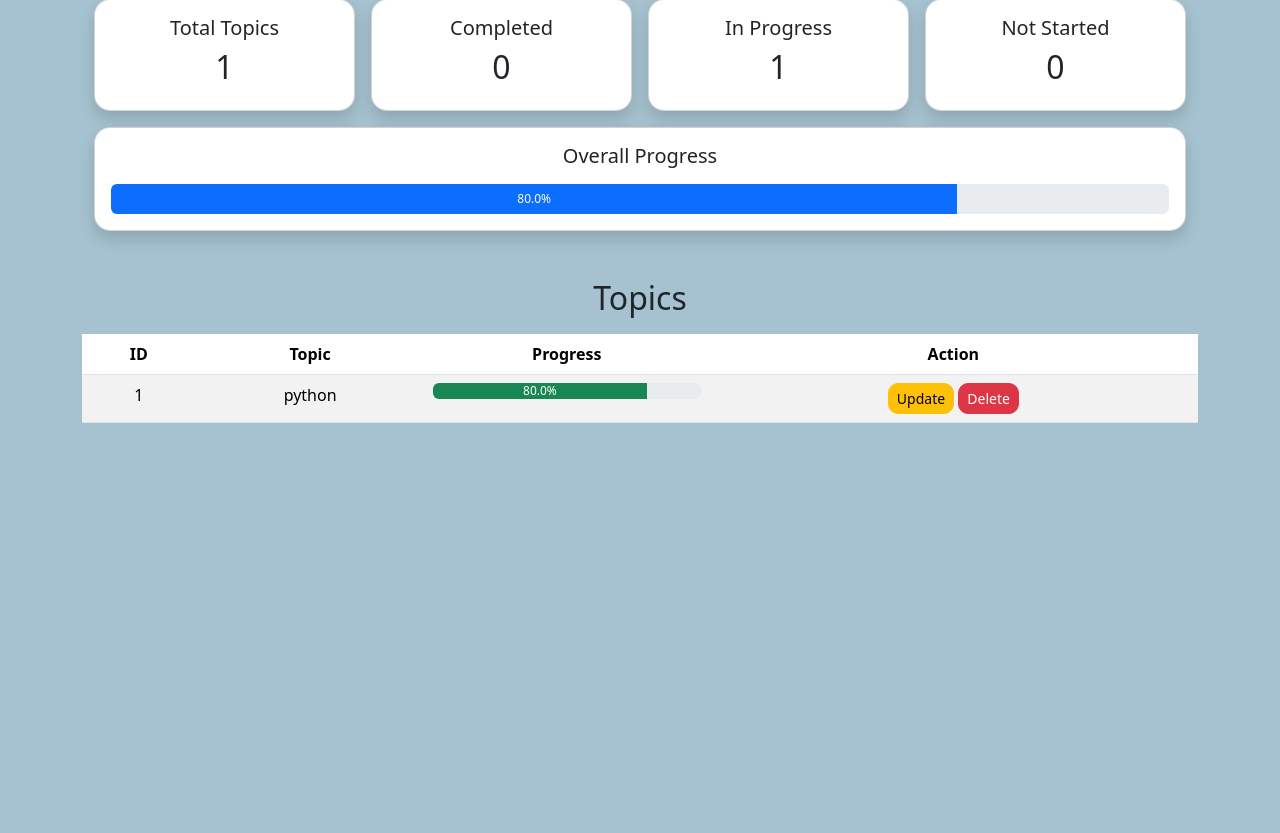
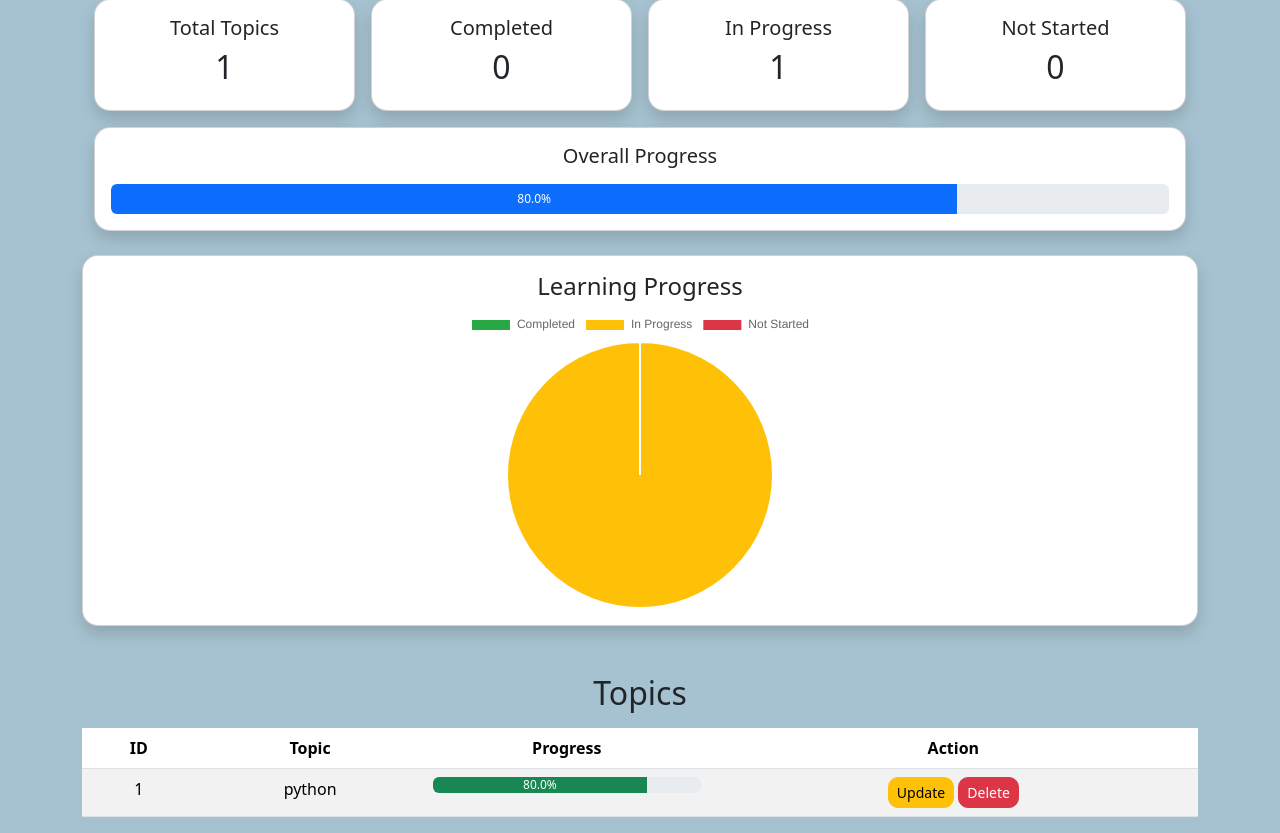
Before and after one commit to Kartikrana001/AI_Learning_Tracker, a Flask app: page / in a window 1280 px wide. Shown: the part 476-1309 px from the top of the page. Before the commit the page ends 899 px from the top, so only its background shows below. Run offline with Flask 3, Linux system fonts and the light colour scheme; the visitor is signed in with stand-in values (Sample User, id 1); data comes from the database, SQL or seed files in the repository; both versions use the stored data as it was after the commit.

Commit message:
Added dashboard statistics and pie chart

```diff
--- a/app.py
+++ b/app.py
@@ -2,10 +2,10 @@ from flask import Flask,render_template,request,redirect, url_for,flash,session
 from flask_login import LoginManager,UserMixin,login_user,login_required,logout_user,current_user
 from werkzeug.security import generate_password_hash,check_password_hash
 from flask_mail import Mail
-from utiles.mail import send_otp
 from dotenv import load_dotenv
 import database ,os
 from utiles.otp import generate_otp
+from utiles.mail import send_otp
 from routes.auth import auth
 
 database.create_table()
@@ -45,6 +45,7 @@ def load_user(user_id):
 def home():
     search = request.args.get("search")
     stats = database.get_statistics(current_user.id)
+    chart_data = {"completed": stats["completed"],"in_progress": stats["in_progress"],"not_started": stats["not_started"]}
     if search:
         tp = database.search_topic(search,current_user.id)
 
@@ -67,7 +68,7 @@ def home():
             flash("Topic added successfully!", "success")
 
         return redirect(url_for("home"))
-    return render_template("home.html", topics=tp , stats=stats)
+    return render_template("home.html", topics=tp , stats=stats, chart_data=chart_data )
 
 
 @app.route("/delete/<int:id>")
--- a/templates/base.html
+++ b/templates/base.html
@@ -81,6 +81,7 @@
     {% endblock %}
     <script src="https://cdn.jsdelivr.net/npm/bootstrap@5.3.3/dist/js/bootstrap.bundle.min.js"></script>
     <link rel="stylesheet" href="https://cdn.jsdelivr.net/npm/bootstrap-icons@1.11.3/font/bootstrap-icons.min.css">
+    <script src="https://cdn.jsdelivr.net/npm/chart.js"></script>
 </body>
 
 </html>
--- a/templates/home.html
+++ b/templates/home.html
@@ -88,6 +88,14 @@
         </div>
     </div>
 
+    <div class="card shadow rounded-4 mt-4 p-3">
+        <h4 class="text-center">Learning Progress</h4>
+
+        <div style="height:300px;">
+            <canvas id="progressChart"></canvas>
+        </div>
+    </div>
+
     <h2 class="mt-5">Topics</h2>
 
     <table class="table table-striped mt-3">
@@ -139,7 +147,26 @@
             {% endfor %}
         </tbody>
     </table>
-
 </div>
 
+<script>
+document.addEventListener("DOMContentLoaded", function () {
+    const ctx = document.getElementById("progressChart");
+    new Chart(ctx, {
+        type: "pie",
+        data: {
+            labels: ["Completed", "In Progress", "Not Started"],
+            datasets: [{
+                data: [
+                    {{ chart_data.completed }},
+                    {{ chart_data.in_progress }},
+                    {{ chart_data.not_started }}
+                ],
+                backgroundColor: ["#28a745","#ffc107","#dc3545"]}]
+        },
+        options: {responsive: true,maintainAspectRatio: false}
+    });
+});
+</script>
+
 {% endblock %}
```
Also changed, not shown: learning.db. Lines whose indentation alone changed are shown as unchanged.
